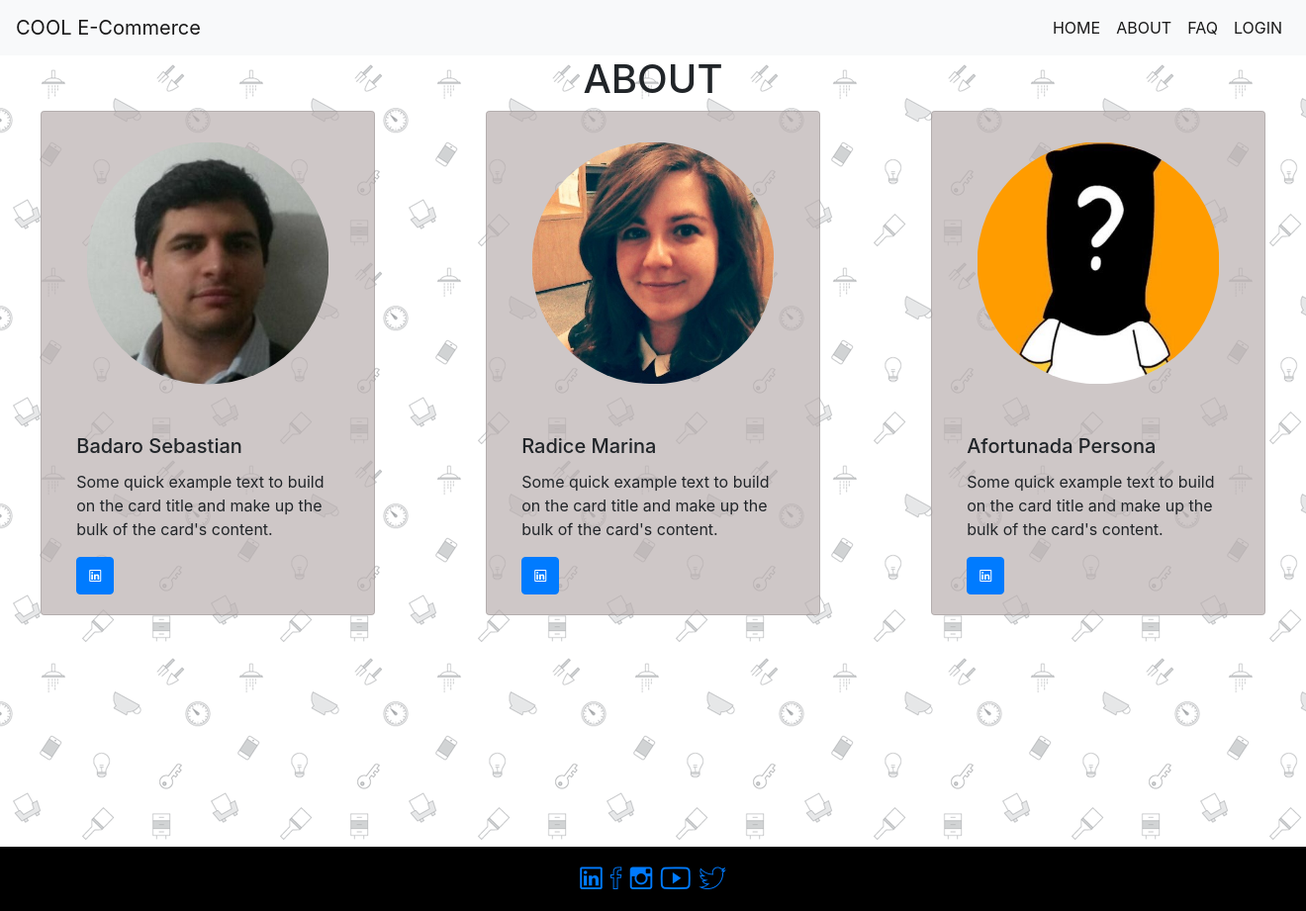
After one commit to sebastianbadaro/InmobiliariaMaglietti, a PHP site: page /about.php in a window 1320 px wide; the page is wider, and only the part inside the window is pictured. The commit adds this page. Shown: that part at 99% size. Run offline with PHP 8.4, Linux system fonts and the light colour scheme.

Commit message:
about added

```diff
--- /dev/null
+++ b/html/about.php
@@ -0,0 +1,58 @@
+<!DOCTYPE html>
+<html>
+  <head>
+    <meta charset="utf-8">
+
+<meta name="viewport" content="width=device-width, initial-scale=1.0">
+<script src="https://code.jquery.com/jquery-3.3.1.slim.min.js" integrity="sha384-q8i/X+965DzO0rT7abK41JStQIAqVgRVzpbzo5smXKp4YfRvH+8abtTE1Pi6jizo" crossorigin="anonymous"></script>
+  <script src="https://cdnjs.cloudflare.com/ajax/libs/popper.js/1.14.3/umd/popper.min.js" integrity="sha384-ZMP7rVo3mIykV+2+9J3UJ46jBk0WLaUAdn689aCwoqbBJiSnjAK/l8WvCWPIPm49" crossorigin="anonymous"></script>
+  <script src="https://stackpath.bootstrapcdn.com/bootstrap/4.1.1/js/bootstrap.min.js" integrity="sha384-smHYKdLADwkXOn1EmN1qk/HfnUcbVRZyYmZ4qpPea6sjB/pTJ0euyQp0Mk8ck+5T" crossorigin="anonymous"></script>
+  <link rel="stylesheet" href="https://stackpath.bootstrapcdn.com/bootstrap/4.1.1/css/bootstrap.min.css" integrity="sha384-WskhaSGFgHYWDcbwN70/dfYBj47jz9qbsMId/iRN3ewGhXQFZCSftd1LZCfmhktB" crossorigin="anonymous">
+
+    <link rel="stylesheet" href="css/style.css">
+
+    <title></title>
+  </head>
+  <body>
+<?php include("nav.html") ?>
+
+<section class="about-section">
+    <h1 class="faq-title">ABOUT</h1>
+
+<div class="card-container row justify-content-around">
+  <div class="card col-12 col-md-3" style="width: 18rem;">
+    <img class="card-img-top card-pic" src="images/seba.jpeg" alt="Card image cap">
+    <div class="card-body">
+      <h5 class="card-title">Badaro Sebastian</h5>
+      <p class="card-text">Some quick example text to build on the card title and make up the bulk of the card's content.</p>
+      <a href="https://www.linkedin.com/in/sbadaro/" class="btn btn-primary ion-social-linkedin-outline"></a>
+    </div>
+  </div>
+  <div class="card col-12 col-md-3" style="width: 18rem;">
+    <img class="card-img-top card-pic" src="images/marina.jpg" alt="Card image cap">
+    <div class="card-body">
+      <h5 class="card-title">Radice Marina</h5>
+      <p class="card-text">Some quick example text to build on the card title and make up the bulk of the card's content.</p>
+      <a href="https://www.linkedin.com/in/marina-radice/" class="btn btn-primary ion-social-linkedin-outline"></a>
+    </div>
+  </div>
+  <div class="card col-12 col-md-3" style="width: 18rem;">
+    <img class="card-img-top card-pic" src="images/mrX.jpg" alt="Card image cap">
+    <div class="card-body">
+      <h5 class="card-title">Afortunada Persona</h5>
+      <p class="card-text">Some quick example text to build on the card title and make up the bulk of the card's content.</p>
+      <a href="#" class="btn btn-primary ion-social-linkedin-outline"></a>
+    </div>
+  </div>
+
+</div>
+
+</section>
+
+
+<?php include("footer.html") ?>
+
+
+  </body>
+
+</html>
--- a/html/css/style.css
+++ b/html/css/style.css
@@ -49,4 +49,41 @@ footer{
 
 }
 .faq-title
-{text-align:center !important;}
+{
+  text-align:center !important;
+}
+
+.container-login{
+
+  background-image: url("../images/doodles.png");
+ height: 100vh;
+}
+
+.login-div{
+  background-color: gray;
+  padding: 30px;
+  border-radius: 10px;
+}
+
+
+
+.about-section{
+    background-image: url("../images/doodles.png");
+    height: 100vh;
+}
+.faq-section{
+padding: 5%;
+
+}
+
+.card-pic
+{
+  width: 100%;
+  border-radius: 50%;
+  padding: 10%;
+
+}
+
+.card{
+  background-color: rgb(185, 176, 176,0.7);
+}
--- /dev/null
+++ b/html/footer.html
@@ -0,0 +1,7 @@
+<footer>
+  <a class="ion-social-linkedin-outline" href="https://www.linkedin.com"></a>
+  <a class="ion-social-facebook-outline" href="https://www.facebook.com"></a>
+  <a class="ion-social-instagram-outline" href="https://www.instagram.com"></a>
+  <a class="ion-social-youtube-outline" href="https://www.youtube.com"></a>
+  <a class="ion-social-twitter-outline" href="https://www.twitter.com"></a>
+</footer>
--- /dev/null
+++ b/html/nav.html
@@ -0,0 +1,25 @@
+<nav class="navbar navbar-expand-md navbar-light bg-light my-navbar">
+    <a class="navbar-brand titulo" href="#">COOL E-Commerce</a>
+    <button class="navbar-toggler my-toggle-button" type="button" data-toggle="collapse" data-target="#navbarSupportedContent" aria-controls="navbarSupportedContent" aria-expanded="false" aria-label="Toggle navigation">
+      <span class="my-menu">MENU</span>
+      <span class="ion-navicon-round my-menu"></span>
+    </button>
+
+    <div class="collapse navbar-collapse " id="navbarSupportedContent">
+      <ul class="navbar-nav ml-auto">
+        <li class="nav-item active">
+          <a class="nav-link" href="index.php">HOME <span class="sr-only">(current)</span></a>
+        </li>
+        <li class="nav-item active">
+          <a class="nav-link" href="about.php">ABOUT<span class="sr-only">(current)</span></a>
+        </li>
+        <li class="nav-item active">
+          <a class="nav-link" href="faq.php">FAQ <span class="sr-only">(current)</span></a>
+        </li>
+        <li class="nav-item active">
+          <a class="nav-link" href="login.php">LOGIN <span class="sr-only">(current)</span></a>
+        </li>
+      </ul>
+
+    </div>
+  </nav>
```
Also changed, not shown: html/faq.php (+5 -37 lines), html/index.php (+2 -35 lines), html/login.php (+44 -0 lines), html/registro.php (+26 -0 lines), html/images/marina.jpg (added), html/images/mrX.jpg (added), html/images/seba.jpeg (added).
